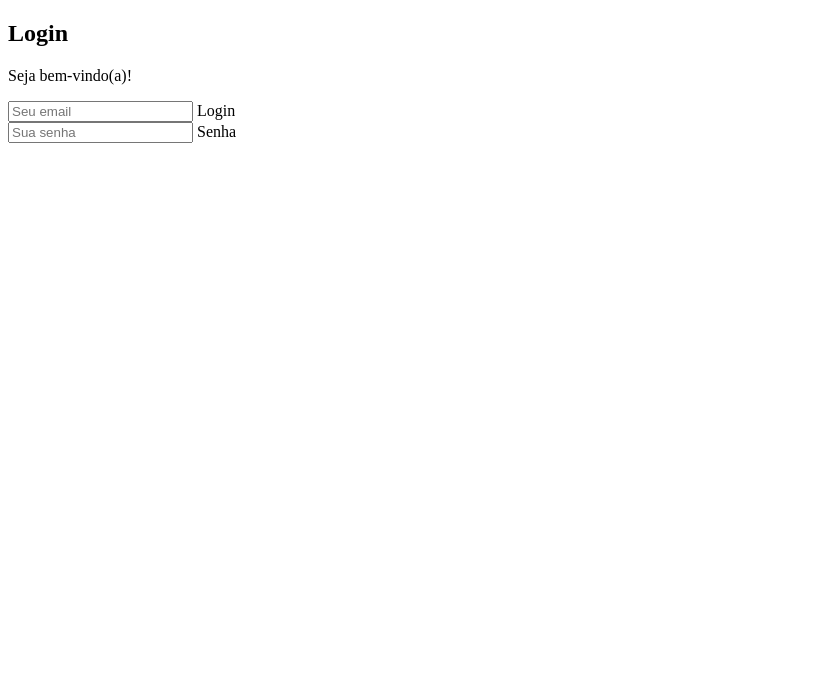
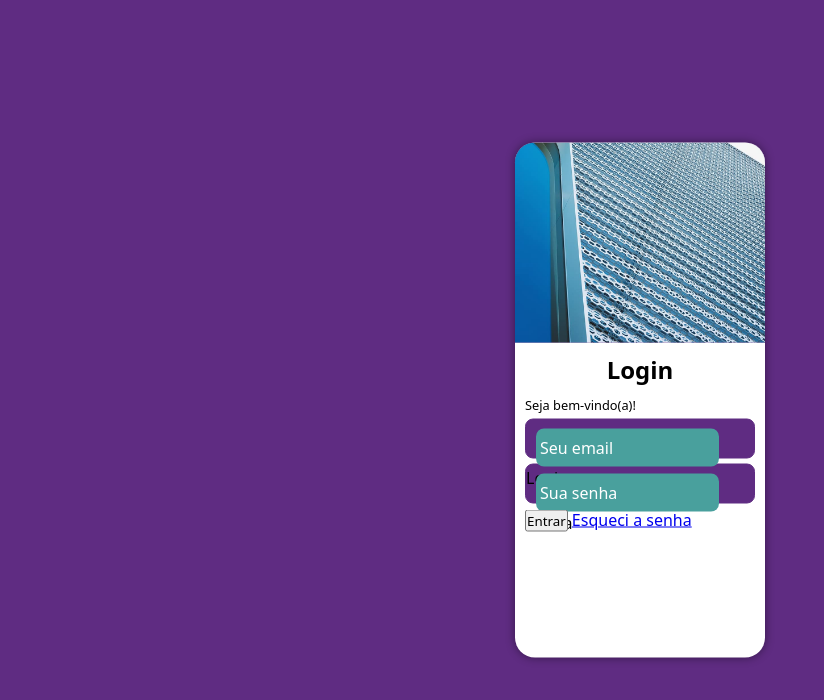
Before and after one commit to Pedrosoro40/Projeto-Login, a plain HTML site: page index.html in a window 1280 px wide. Shown: the whole page, without its empty margins (0-824 px from the left). Drawn offline with Linux system fonts and the light colour scheme.

Commit message:
criando css

```diff
--- a/estilos/style.css
+++ b/estilos/style.css
@@ -5,3 +5,116 @@
    verde: #49a09d
    lilás: #5f2c82
 */
+
+* {
+    font-family: system-ui, -apple-system, BlinkMacSystemFont, 'Segoe UI', Roboto, Oxygen, Ubuntu, Cantarell, 'Open Sans', 'Helvetica Neue', sans-serif;
+    padding: 0px;
+    margin: 0px;
+    box-sizing: border-box;
+}
+
+body, html {
+    background-color: #5f2c82;
+    height: 100vh;
+    width: 100vw;
+}
+
+main {
+    position: relative;
+    height: 100vh;
+    width: 100vw;
+}
+
+#login {
+    position: relative;
+    top: 50%;
+    left: 50%;
+    overflow: hidden;
+
+    background-color: white;
+    width: 250px;
+    height: 515px;
+
+    border-radius: 20px;
+
+    box-shadow: 0px 0px 10px rgba(0, 0, 0, 0.450);
+
+    transform: translate(-50%, -50%);
+
+    transition: width .3s, height .3s;
+    transition-timing-function: ease;
+
+}
+
+#imagem {
+    display: block;
+    background: #5f2c82 url('../imagens/metal.jpg') no-repeat;
+    background-size: cover;
+    background-position: left bottom;
+    height: 200px;
+}
+
+#formulario {
+    display: block;
+    padding: 10px;
+}
+
+#formulario h1 {
+    text-align: center;
+    margin-bottom: 10px;
+}
+
+#formulario p {
+    font-size: 0.8em;
+}
+
+.campo {
+    background-color: #5f2c82;
+    width: 100%;
+    display: block;
+    height: 40px;
+    border-radius: 8px;
+    margin: 5px 0px;
+    border: 1px solid #5f2c82;
+    outline-style: none;
+    box-sizing: border-box;
+}
+
+.campo span {
+    color: white;
+    font-size: 2em;
+    width: 40px;
+    padding: 5px;
+}
+
+.campo input {
+    background-color: #49a09d;
+    font-size: 1em;
+    width: calc(100% - 45px);
+    height: 100%;
+    border: 0px;
+
+    border-radius: 8px;
+
+    padding: 4px;
+
+    box-sizing: border-box;
+
+    color: white;
+
+    outline: none;
+
+    transition: background-color .2s;
+
+}
+
+.campo input:focus-within {
+    background-color: white;
+    color: #5f2c82;
+}
+
+.campo input::placeholder {
+    color: white;
+    opacity: 1;
+    transition: opacity .2s;
+}
--- a/index.html
+++ b/index.html
@@ -15,18 +15,21 @@
             <div id="formulario">
                 <h1>Login</h1>
                 <p>Seja bem-vindo(a)!</p>
-                <form action="login.php" method="post" autocomplete="on">
-                    <div class="campo">
+            <form action="login.php" method="post" autocomplete="on">
+                <div class="campo">
                         <span><i class="fa-solid fa-user"></i></span>
                         <input type="email" name="login" id="ilogin" placeholder="Seu email" autocomplete="email" required maxlength="30">
                         <label for="ilogin">Login</label>
-                        </div>
-                    <div class="campo">
+                </div>
+                <div class="campo">
                         <span><i class="fa-solid fa-lock"></i></span>
                         <input type="password" name="senha" id="isenha" placeholder="Sua senha" autocomplete="current-password" required minlength="8" maxlength="20">
                         <label for="isenha">Senha</label>
-                        </div>
+                </div>
 
+                <input type="submit" value="Entrar">
+                    <a href="esqueci.html" class="botao">Esqueci a senha <i class="fa-solid fa-angle-right"></i></a>
+            </form>
         </section>
     </main>
 </body>
```
